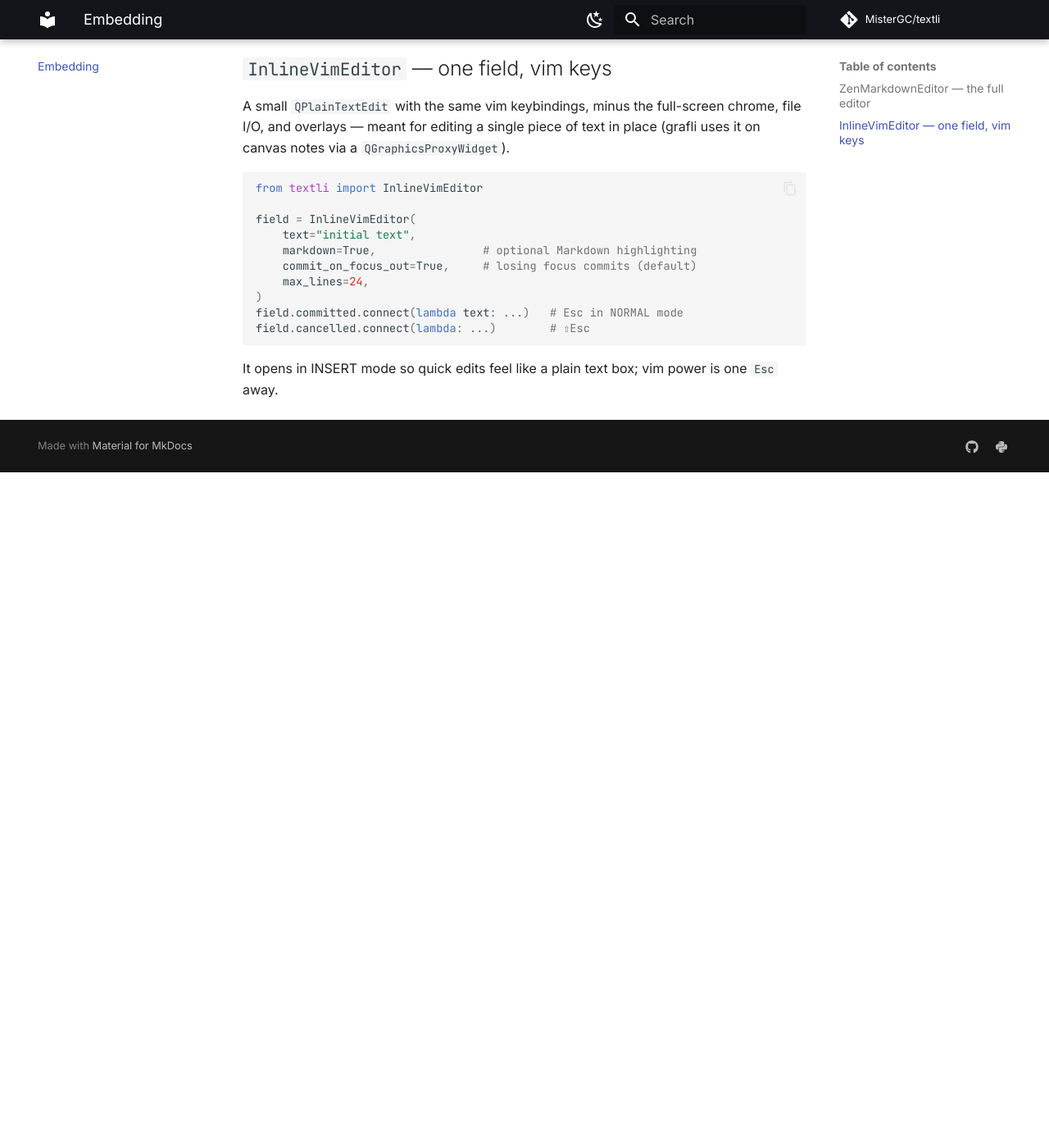
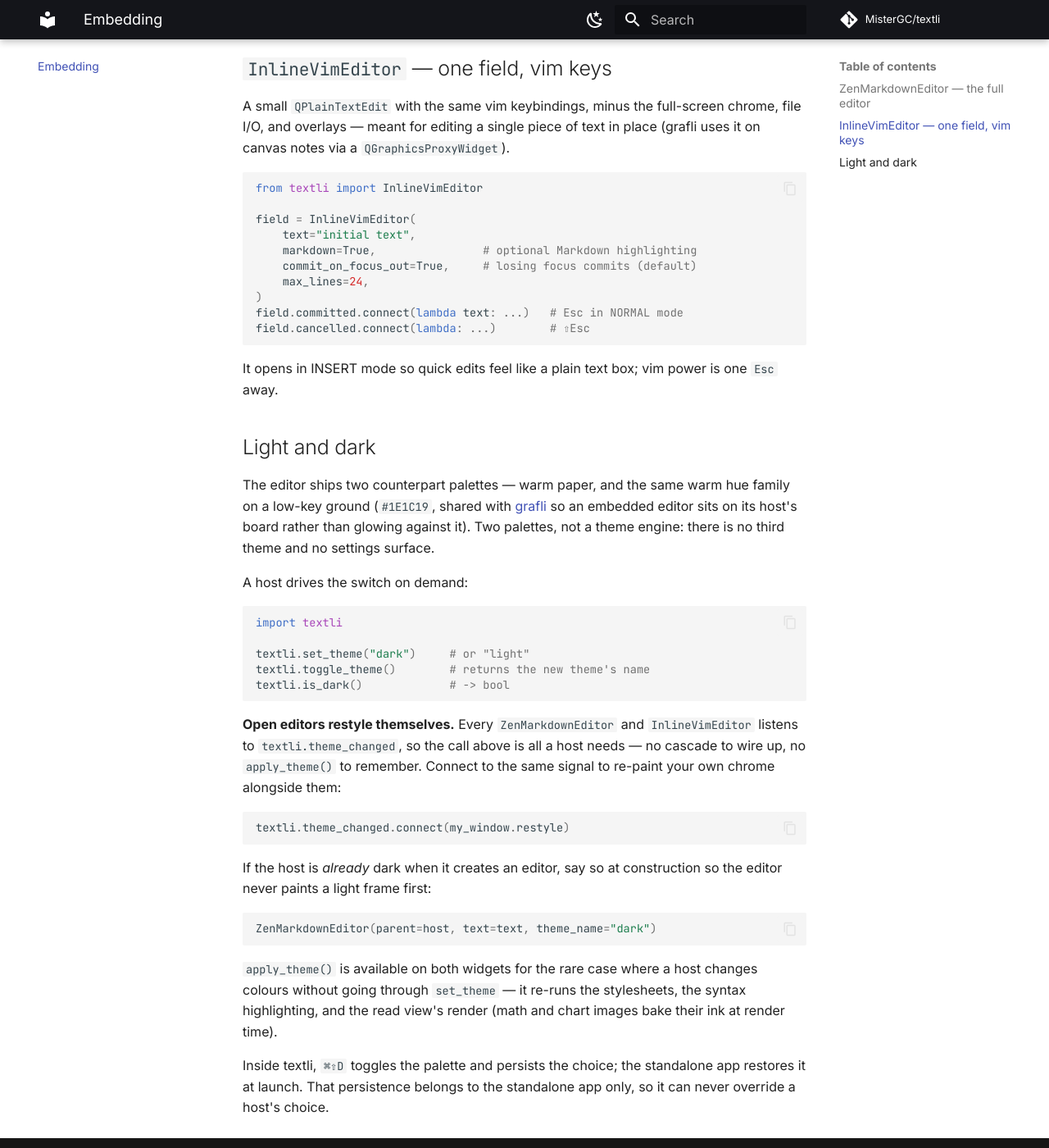
Before and after one commit to MisterGC/textli, an MkDocs documentation site: the page built from docs/embedding.md, in a window 1280 px wide and 1400 px high, scrolled down 1085 px. Shown: the whole window at 82% size. Built offline with MkDocs 1.6.1 and Material for MkDocs 9.7.7, drawn with Linux system fonts in a browser that asks for light colours; comment, search, counter and statistics services are not loaded; before the commit the page ends 1661 px from its top, so only the background shows below that.

Commit message:
Docs + changelog: dark theme, the embedder API, and the 0.6.0 stamp

````diff
--- a/docs/embedding.md
+++ b/docs/embedding.md
@@ -65,3 +65,46 @@
 
 It opens in INSERT mode so quick edits feel like a plain text box; vim
 power is one `Esc` away.
+
+## Light and dark
+
+The editor ships two counterpart palettes — warm paper, and the same warm
+hue family on a low-key ground (`#1E1C19`, shared with
+[grafli](https://github.com/MisterGC/grafli) so an embedded editor sits on
+its host's board rather than glowing against it). Two palettes, not a theme
+engine: there is no third theme and no settings surface.
+
+A host drives the switch on demand:
+
+```python
+import textli
+
+textli.set_theme("dark")     # or "light"
+textli.toggle_theme()        # returns the new theme's name
+textli.is_dark()             # -> bool
+```
+
+**Open editors restyle themselves.** Every `ZenMarkdownEditor` and
+`InlineVimEditor` listens to `textli.theme_changed`, so the call above is
+all a host needs — no cascade to wire up, no `apply_theme()` to remember.
+Connect to the same signal to re-paint your own chrome alongside them:
+
+```python
+textli.theme_changed.connect(my_window.restyle)
+```
+
+If the host is *already* dark when it creates an editor, say so at
+construction so the editor never paints a light frame first:
+
+```python
+ZenMarkdownEditor(parent=host, text=text, theme_name="dark")
+```
+
+`apply_theme()` is available on both widgets for the rare case where a host
+changes colours without going through `set_theme` — it re-runs the
+stylesheets, the syntax highlighting, and the read view's render (math and
+chart images bake their ink at render time).
+
+Inside textli, `⌘⇧D` toggles the palette and persists the choice; the
+standalone app restores it at launch. That persistence belongs to the
+standalone app only, so it can never override a host's choice.
--- a/docs/keybindings.md
+++ b/docs/keybindings.md
@@ -13,6 +13,7 @@
 | `⌘.` | Section focus — dim all but the current paragraph (writing) / section (reading) |
 | `⌘T` | Typewriter scrolling — hold the caret line steady while writing (persists) |
 | `⌘⇧P` | Paper surface — grain & light under the text; off = the flat page (persists) |
+| `⌘⇧D` | Dark / light page — the counterpart palette (persists) |
 | `⌘+` / `⌘-` / `⌘0` | Font size bigger / smaller / reset (persists) |
 | `⌘⇧→` / `⌘⇧←` / `⌘⇧↓` | Content column wider / narrower / reset (persists) |
 | `⌘J` | Word-jump overlay (Easymotion-style two-key jump) |
````
Also changed, not shown: CHANGELOG.md (+43 -0 lines), README.md (+4 -1 lines).
